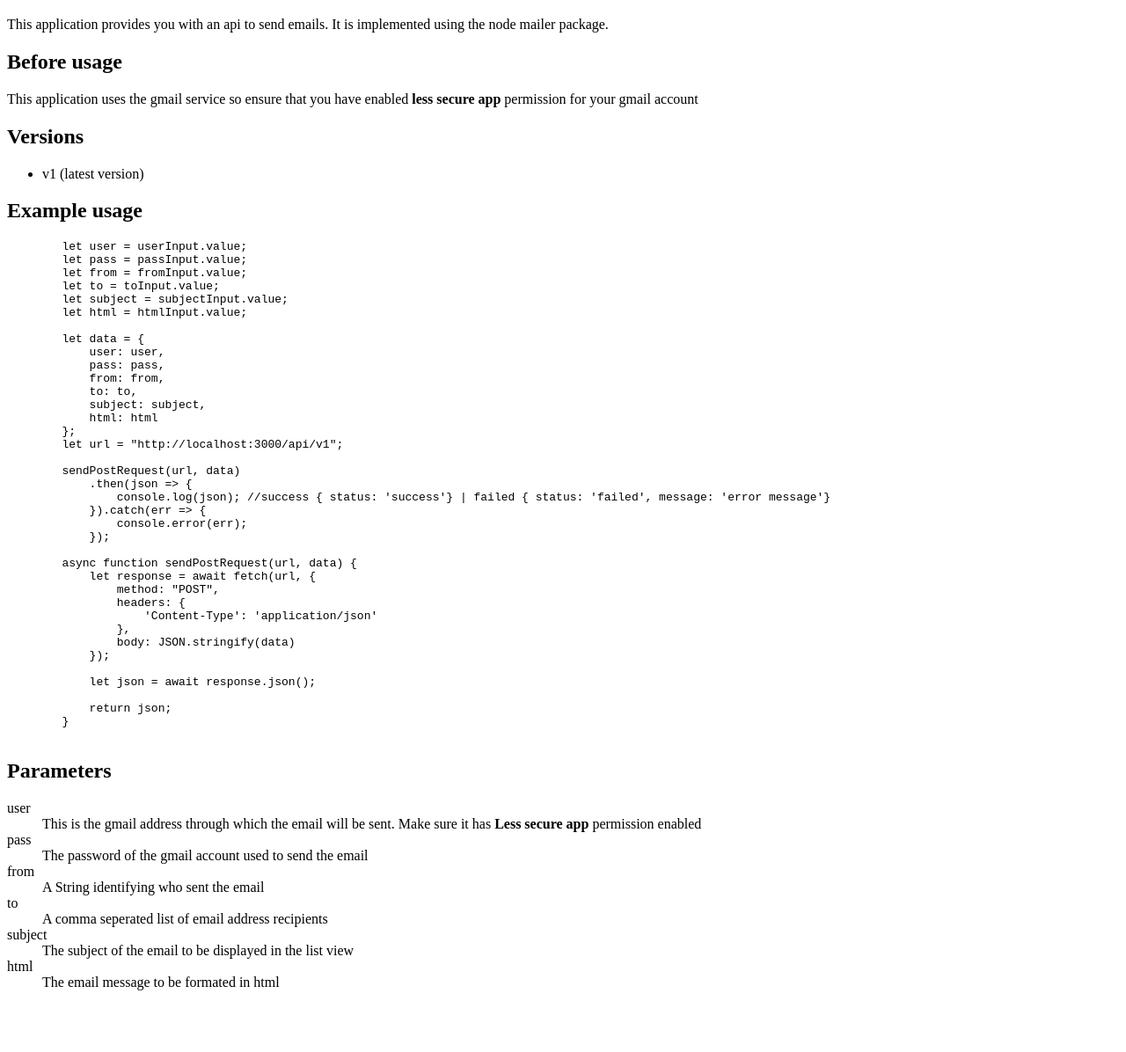
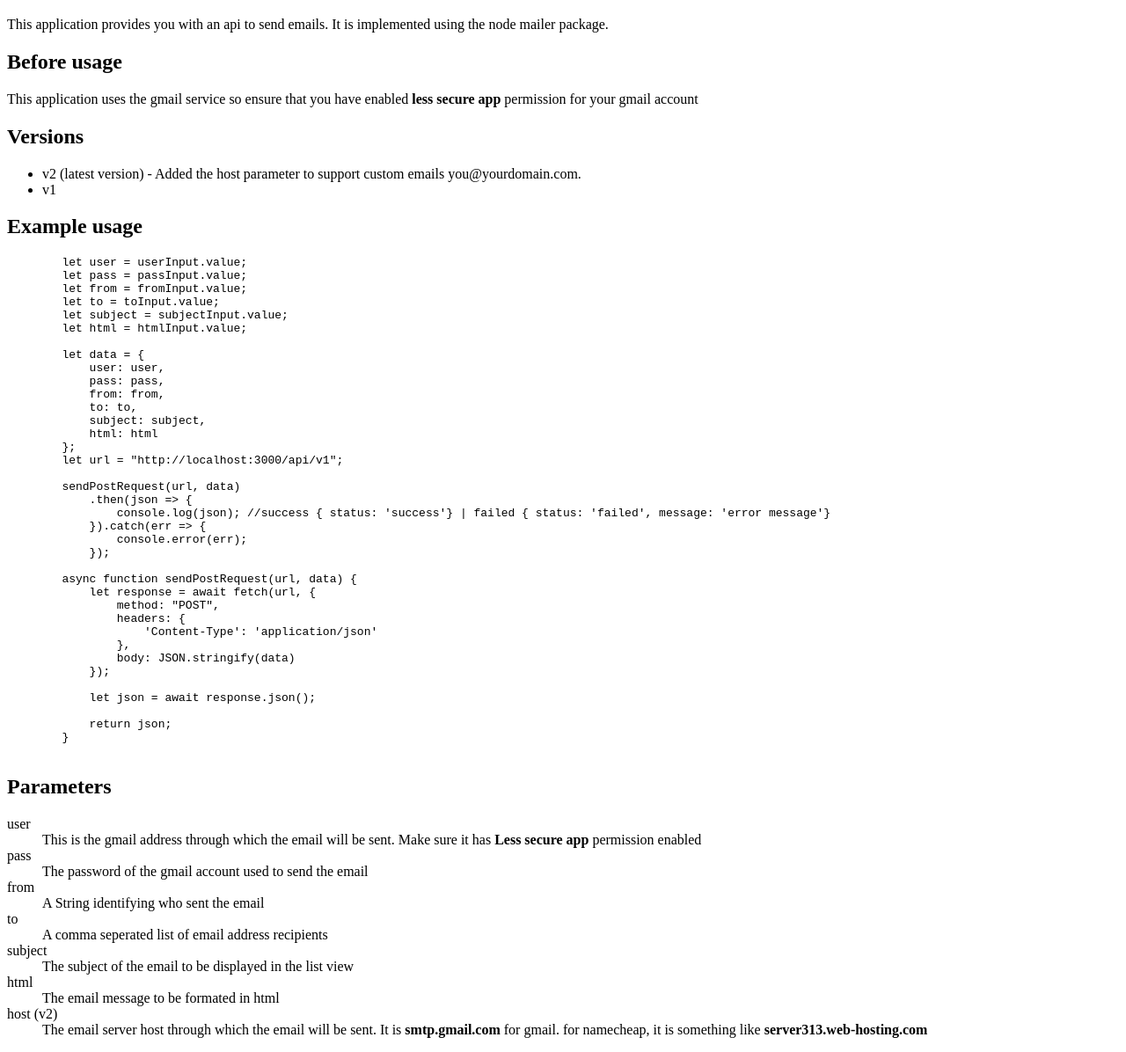
Before and after one commit to rexthonyy/email-dispatcher, a website: page public/index.html in a window 1280 px wide. Shown: the part 61-1257 px from the top of the page at 88% size. Before the commit the page ends 1203 px from the top, so only its background shows below. Drawn offline with Linux system fonts and the light colour scheme.

Commit message:
Updated the app. Added support for custom emails and updated the front facing html

```diff
--- a/public/index.html
+++ b/public/index.html
@@ -16,7 +16,8 @@
 
     <h2>Versions</h2>
     <ul>
-        <li>v1 (latest version)</li>
+        <li>v2 (latest version) - Added the host parameter to support custom emails you@yourdomain.com.</li>
+        <li>v1</li>
     </ul>
 
     <h2>Example usage</h2>
@@ -79,6 +80,9 @@
 
         <dt>html</dt>
         <dd>The email message to be formated in html</dd>
+
+        <dt>host (v2)</dt>
+        <dd>The email server host through which the email will be sent. It is <b>smtp.gmail.com</b> for gmail. for namecheap, it is something like <b>server313.web-hosting.com</b></dd>
     </dl>
 </body>
 </html>
```
